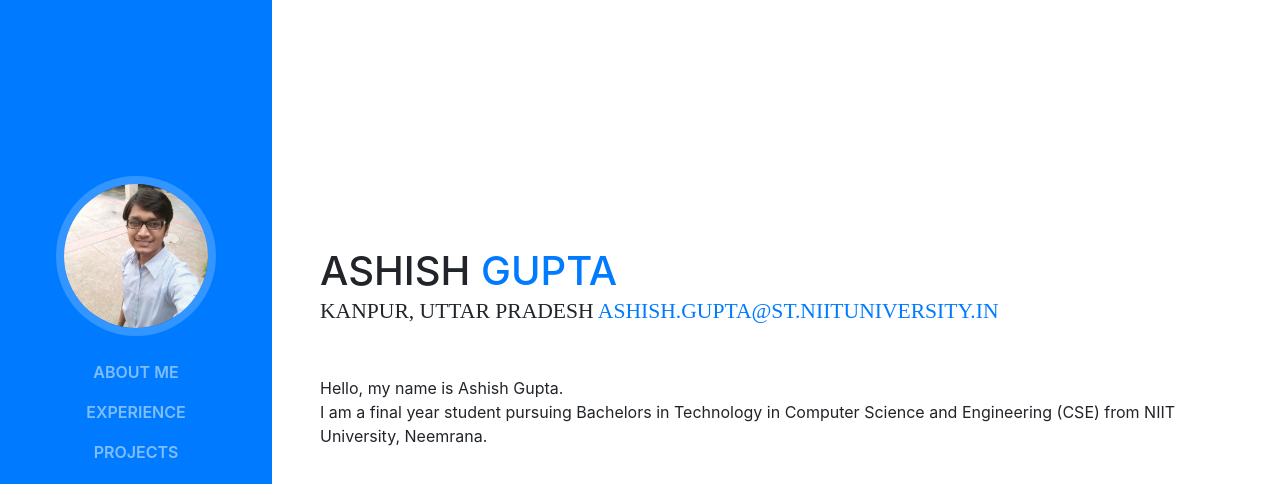
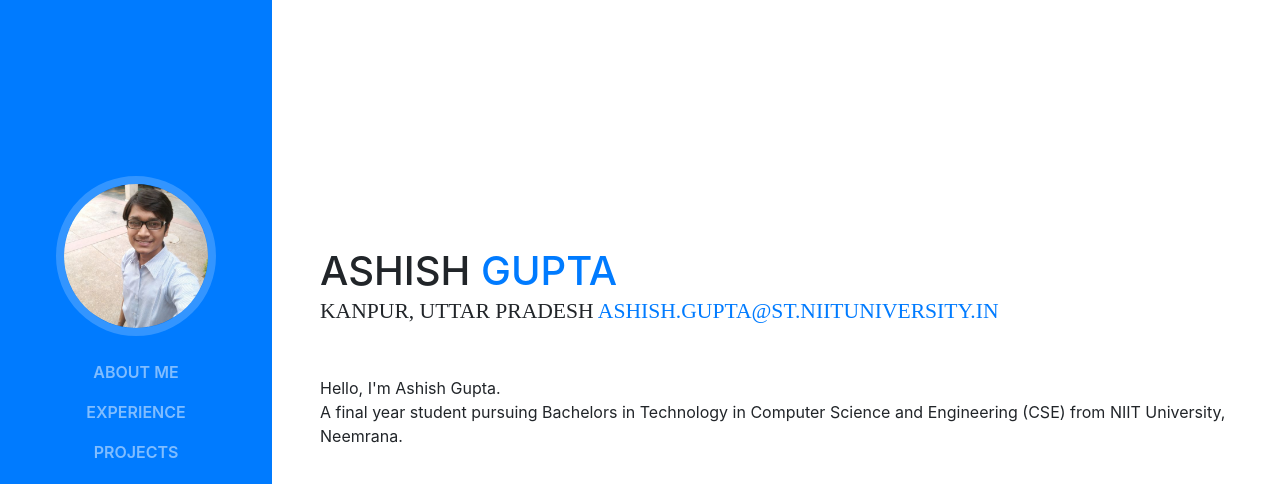
Before and after one commit to ashish1878/ashish1878.github.io, a website with bundled scripts: page index.html in a window 1280 px wide. Shown: the top 484 px of the page. Built offline with nearby package versions, Linux system fonts and the light colour scheme; a web font is replaced by a local one.

Commit message:
Update index.html

```diff
--- a/index.html
+++ b/index.html
@@ -74,7 +74,7 @@
           <div class="subheading mb-5">Kanpur, Uttar Pradesh
             <a href="mailto:name@email.com">ashish.gupta@st.niituniversity.in</a>
           </div>
-          <p class="mb-5">Hello, my name is Ashish Gupta. <br>I am a final year student pursuing Bachelors in Technology in Computer Science and Engineering (CSE) from NIIT University, Neemrana.</br>
+          <p class="mb-5">Hello, I'm Ashish Gupta. <br>A final year student pursuing Bachelors in Technology in Computer Science and Engineering (CSE) from NIIT University, Neemrana.</br>
 						   </p>
           <ul class="list-inline list-social-icons mb-0">
             <li class="list-inline-item">
```
